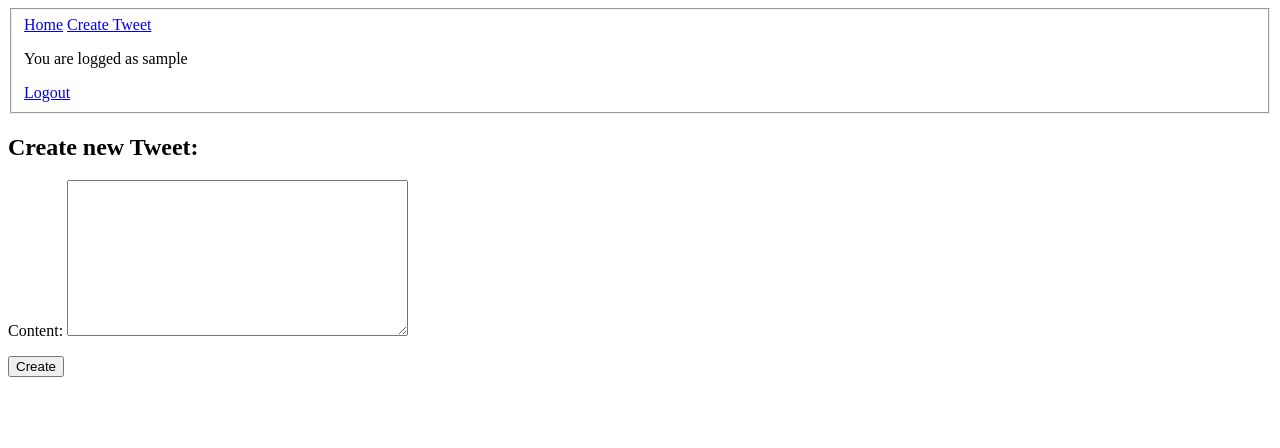
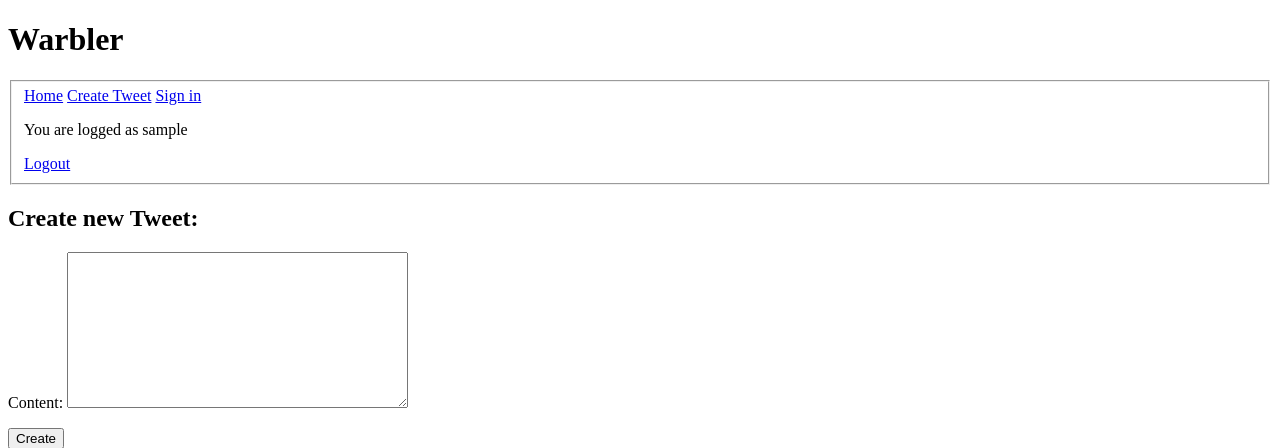
Before and after one commit to AndrzejSzeszko/Warbler----twitter_like_app-, a Django app: page /create_tweet in a window 1280 px wide. Shown: the top 448 px of the page. Run offline with Django 3.2, Linux system fonts and the light colour scheme; the visitor is signed in with stand-in values (Sample User, id 1).

Commit message:
add link for create-user-sign-in

```diff
--- a/src/app_warbler/templates/app_warbler/base.html
+++ b/src/app_warbler/templates/app_warbler/base.html
@@ -8,9 +8,11 @@
     <title>Warbler</title>
 </head>
 <body>
+    <h1>Warbler</h1>
     <fieldset>
         <a href="{% url 'list-all-tweets' %}">Home</a>
         <a href="{% url 'create-tweet' %}">Create Tweet</a>
+        <a href="{% url 'create-user-sign-in' %}">Sign in</a>
         <p>You are logged as {{ user }}</p>
         {% if user.is_authenticated %}
             <a href="{% url 'logout' %}">Logout</a>
```
